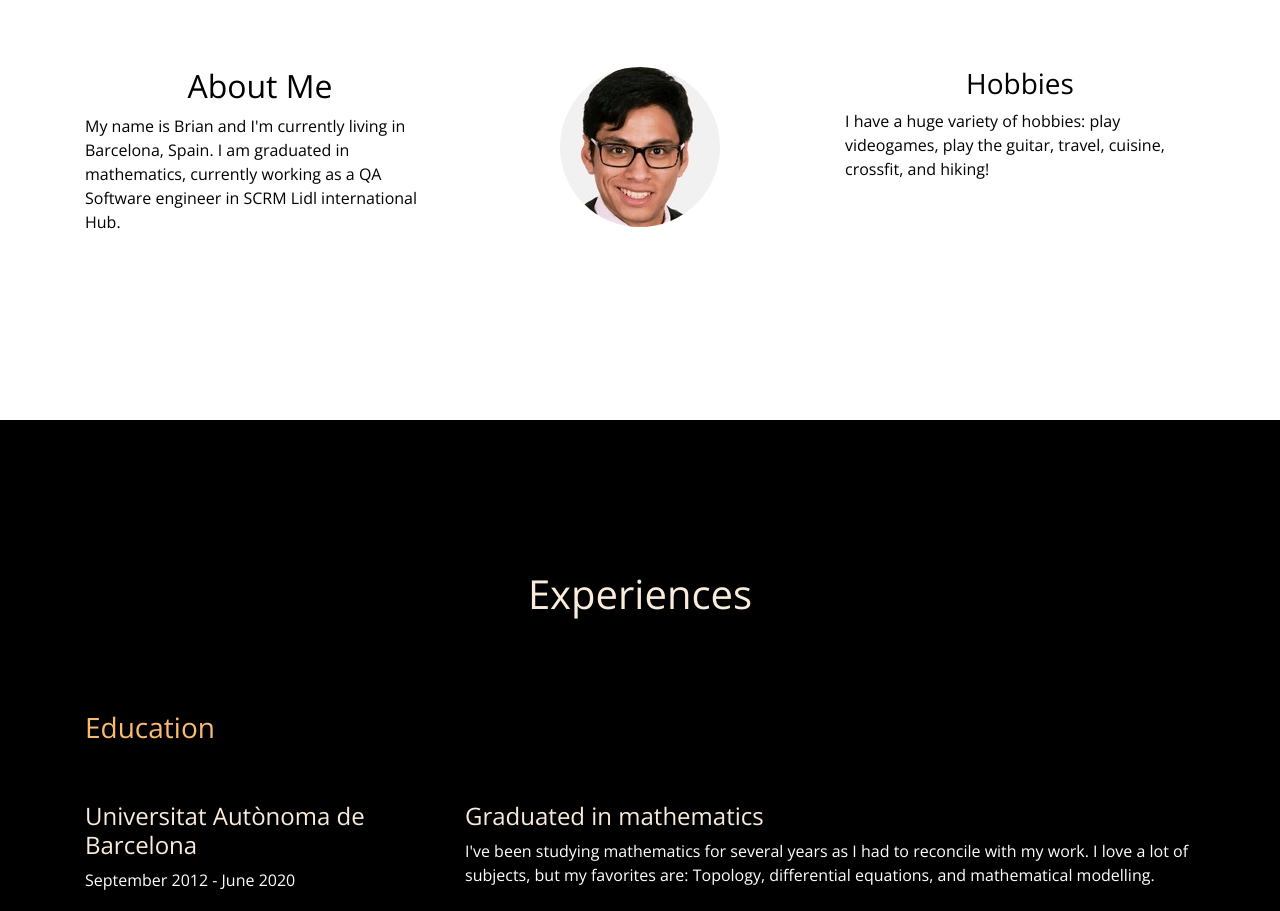
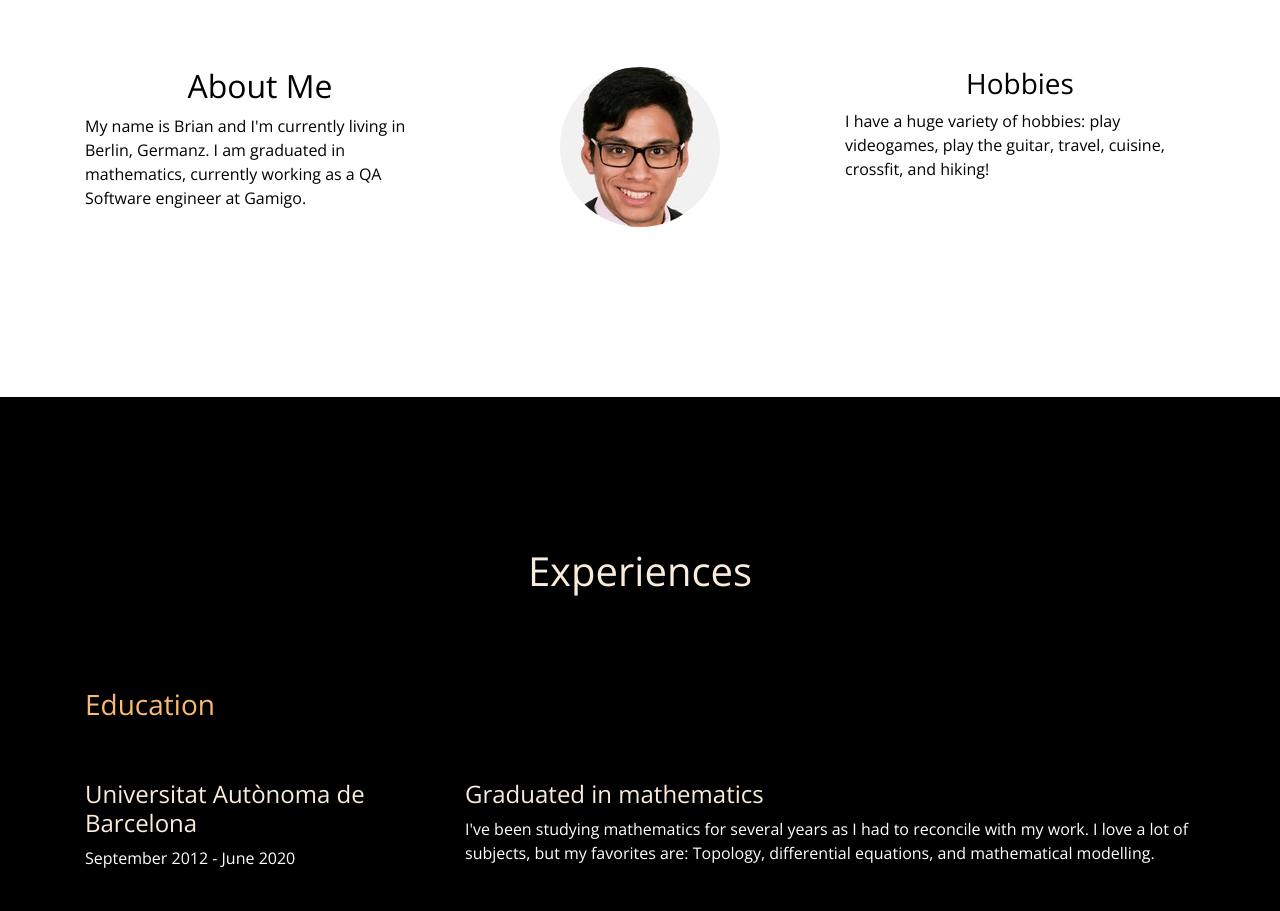
Before and after one commit to Ibrian93/cv, a plain HTML site: page index.html in a window 1280 px wide. Shown: the part 847-1758 px from the top of the page. Drawn offline with nearby package versions, Linux system fonts and the light colour scheme.

Commit message:
updating location

```diff
--- a/index.html
+++ b/index.html
@@ -29,10 +29,10 @@
                     <h2>About Me</h2>
                     <p>
                         My name is Brian and I'm
-                        currently living in Barcelona, Spain.
+                        currently living in Berlin, Germanz.
                         I am graduated in mathematics,
                         currently working as a QA Software engineer
-                        in SCRM Lidl international Hub.
+                        at Gamigo.
                     </p>
                 </div>
                 <div class="col-lg-4 text-center">
```
